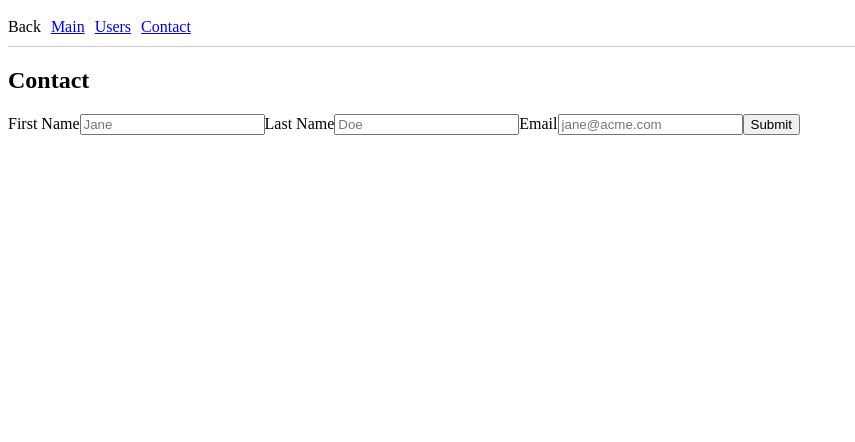
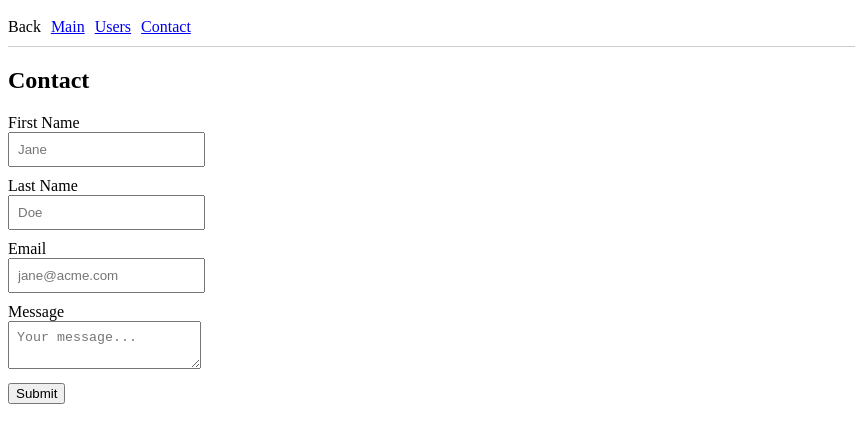
Before and after one commit to ayselcavdar/react-turkcell, a React (Create React App) app in the folder react-201/routing/: page /contact in a window 1280 px wide. Shown: the top 442 px of the page, without its empty margins (0-855 px from the left). Built offline with nearby package versions, Linux system fonts and the light colour scheme.

Commit message:
useFormik Hook

```diff
--- a/react-201/routing/src/App.css
+++ b/react-201/routing/src/App.css
@@ -11,3 +11,16 @@
   padding: 10px 0;
   column-gap: 10px;
 }
+
+.form > div {
+  margin-bottom: 10px;
+}
+
+.form > div > label {
+  display: block;
+}
+
+.form > div > input,
+.form > div > textarea {
+  padding: 8px;
+}
--- a/react-201/routing/src/pages/Dashboard/Contact.js
+++ b/react-201/routing/src/pages/Dashboard/Contact.js
@@ -1,22 +1,24 @@
 import React from "react";
-import { Formik } from "formik";
+import { useFormik } from "formik";
 
 function Contact() {
+  const { handleSubmit, handleChange } = useFormik({
+    initialValues: {
+      firstName: "",
+      lastName: "",
+      email: "",
+      message: "",
+    },
+    onSubmit: (values) => {
+      console.log(values);
+    },
+  });
   return (
     <div>
       <h2>Contact</h2>
-      <Formik
-        initialValues={{
-          firstName: "",
-          lastName: "",
-          email: "",
-        }}
-        onSubmit={(values) => {
-          console.log(values);
-        }}
-      >
-        {({ handleSubmit, handleChange }) => (
-          <form onSubmit={handleSubmit}>
+
+      <form onSubmit={handleSubmit} className="form">
+        <div>
           <label htmlFor="firstName">First Name</label>
           <input
             id="firstName"
@@ -24,7 +26,9 @@
             placeholder="Jane"
             onChange={handleChange("firstName")}
           />
+        </div>
 
+        <div>
           <label htmlFor="lastName">Last Name</label>
           <input
             id="lastName"
@@ -32,7 +36,9 @@
             placeholder="Doe"
             onChange={handleChange("lastName")}
           />
+        </div>
 
+        <div>
           <label htmlFor="email">Email</label>
           <input
             id="email"
@@ -41,10 +47,18 @@
             type="email"
             onChange={handleChange("email")}
           />
+        </div>
+        <div>
+          <label htmlFor="message">Message</label>
+          <textarea
+            id="message"
+            name="message"
+            placeholder="Your message..."
+            onChange={handleChange("message")}
+          />
+        </div>
         <button type="submit">Submit</button>
       </form>
-        )}
-      </Formik>
     </div>
   );
 }
```
Lines whose indentation alone changed are shown as unchanged.
